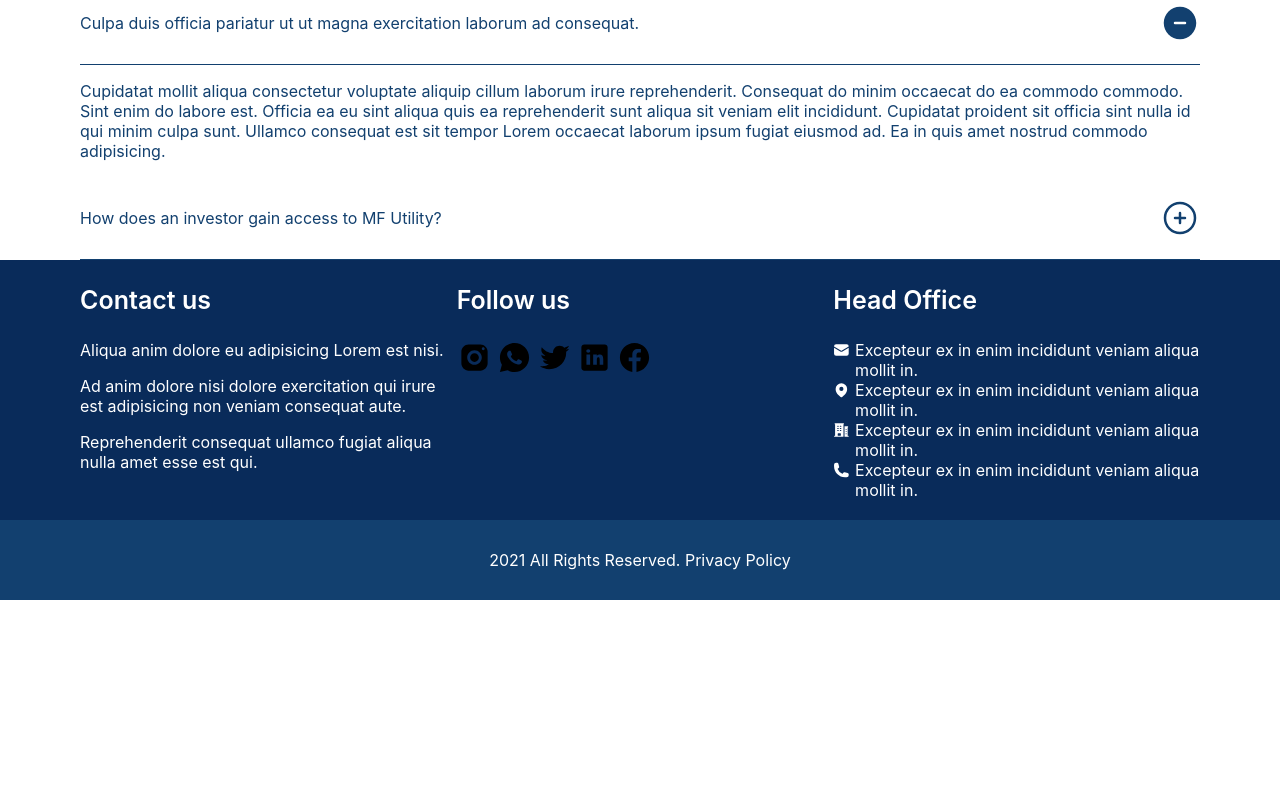
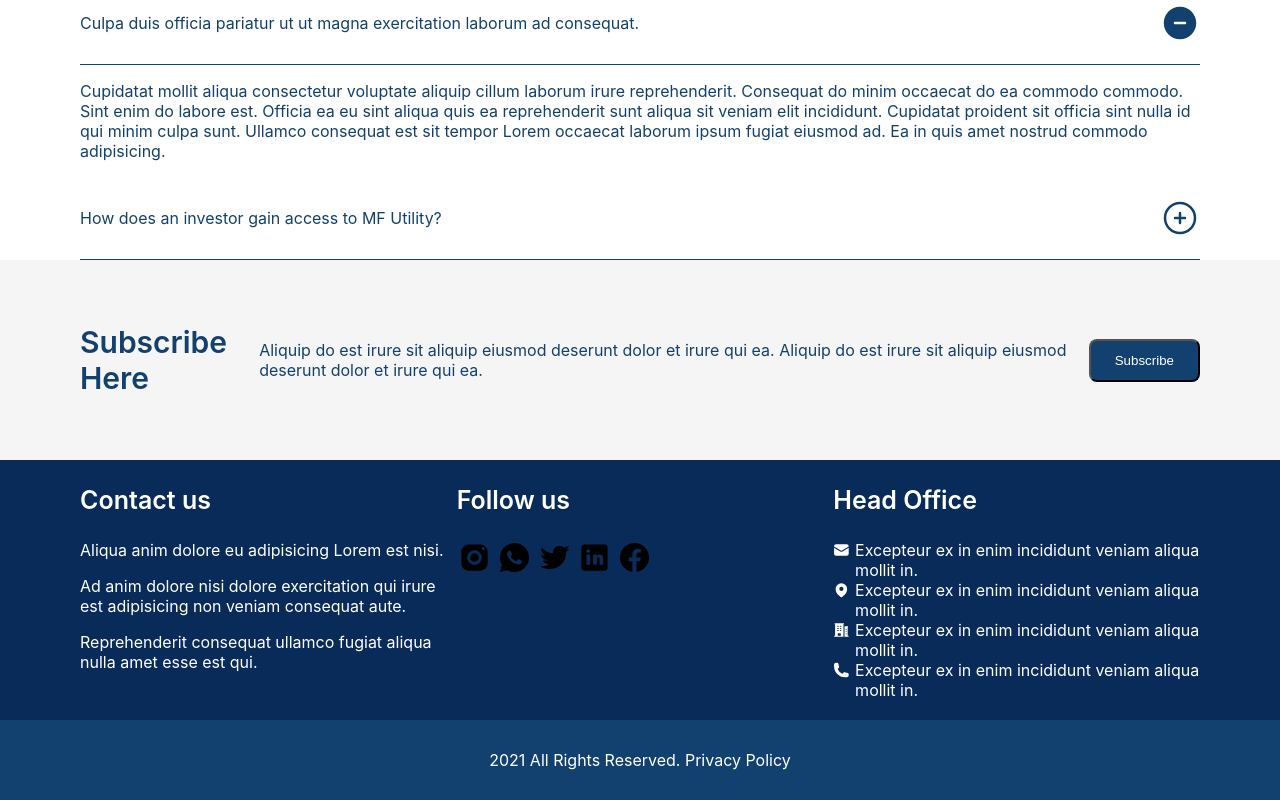
Before and after one commit to nikhilgame8/togglehead-digital-assignment, a React (Create React App) app: page / in a window 1280 px wide. Shown: the part 1461-2261 px from the top of the page. Before the commit the page ends 2061 px from the top, so only its background shows below. Built offline with nearby package versions, Linux system fonts and the light colour scheme.

Commit message:
subscribe section implementation

```diff
--- a/src/App.css
+++ b/src/App.css
@@ -5,7 +5,6 @@
   --themeDarkGray: #f6f6f6;
   --themeFooterBlue: #092b5a;
 }
-
 
 * {
   scroll-behavior: smooth;
@@ -48,8 +47,6 @@
   width: 0.25rem;
   /* Set to a non-zero value to hide the scrollbar, adjust as needed */
 }
-
-
 
 /* Safari */
 @-webkit-keyframes spin {
@@ -120,7 +117,6 @@
   transition: transform 0.5s ease-in-out;
 }
 
-
 .carousel-content {
   max-width: 80%;
 }
@@ -184,7 +180,6 @@
 }
 
 /* --------------------------carousel css ------------------------- */
-
 
 /* -----------------------------faq css start------------------------- */
 
@@ -265,7 +260,6 @@
   font-weight: 500;
 }
 
-
 .calender-container ul li {
   display: flex;
   justify-content: start;
@@ -322,6 +316,21 @@
   gap: 8px;
 }
 
+.subscribe-container {
+  color: var(--themeDarkBlue);
+  height: 200px;
+  padding: 30px 0;
+  background-color: var(--themeLightGray);
+  display: flex;
+  justify-content: start;
+  align-items: center;
+}
+
+.subscribe-container h3 {
+  font-size: 30px;
+  font-weight: 600;
+}
+
 .target-points-container {
   display: flex;
   flex-direction: column;
@@ -366,7 +375,7 @@
   flex-direction: column;
   align-items: start;
 }
-.footer-container .footer-option h3{
+.footer-container .footer-option h3 {
   font-size: 25px;
   font-weight: 600;
 }
@@ -374,12 +383,12 @@
   display: flex;
   justify-content: start;
 }
-.social-media-container svg{
-width: 35px;
-height: 35px;
+.social-media-container svg {
+  width: 35px;
+  height: 35px;
 }
 
-.footer-item div{
+.footer-item div {
   display: flex;
   align-items: start;
   gap: 5px;
@@ -411,7 +420,6 @@ height: 35px;
     padding-left: 2rem;
     padding-right: 2rem;
   }
-
 }
 
 /* Medium screens (max-width: 768px) */
@@ -464,7 +472,6 @@ height: 35px;
     display: flex;
     justify-content: space-around;
     align-items: start;
-
   }
 
   .calender-container ul li {
@@ -483,7 +490,7 @@ height: 35px;
     flex-direction: row;
     gap: 10px;
   }
-  .footer-container .footer-option .footer-item{
+  .footer-container .footer-option .footer-item {
     width: 33%;
   }
 }
@@ -504,7 +511,6 @@ height: 35px;
     padding-left: 5rem;
     padding-right: 5rem;
   }
-
 }
 
 /* Extra-extra-large screens (max-width: 1536px) */
@@ -514,5 +520,4 @@ height: 35px;
     padding-left: 6rem;
     padding-right: 6rem;
   }
-
 }
--- /dev/null
+++ b/src/components/Subscibe.jsx
@@ -0,0 +1,16 @@
+import React from "react";
+
+const Subscibe = () => {
+  return (
+    <div className="subscribe-container container">
+      <h3>Subscribe Here</h3>
+      <p>
+        Aliquip do est irure sit aliquip eiusmod deserunt dolor et irure qui ea.
+        Aliquip do est irure sit aliquip eiusmod deserunt dolor et irure qui ea.
+      </p>
+      <button className="theme-btn">Subscribe</button>{" "}
+    </div>
+  );
+};
+
+export default Subscibe;
--- a/src/screens/Home.js
+++ b/src/screens/Home.js
@@ -6,6 +6,7 @@ import Calender from '../components/Calender'
 import BlogGrid from '../components/BlogGrid'
 import TargetPoints from '../components/TargetPoints'
 import FAQ from '../components/FAQ'
+import Subscibe from '../components/Subscibe'
 
 const Home = () => {
     return (
@@ -16,6 +17,7 @@ const Home = () => {
             <BlogGrid />
             <TargetPoints />
             <FAQ />
+            <Subscibe />
             <Footer />
         </div>
     )
```
